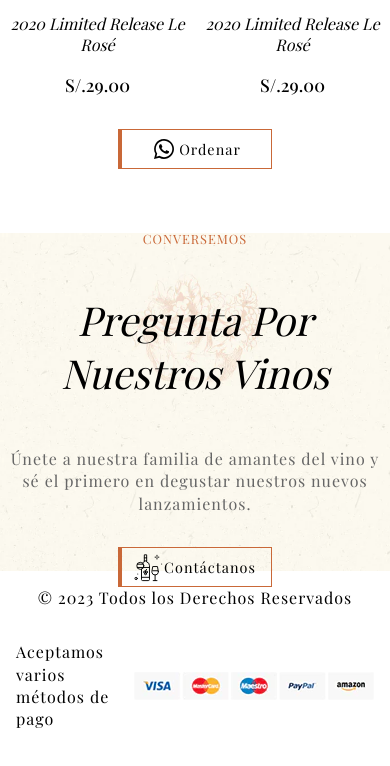
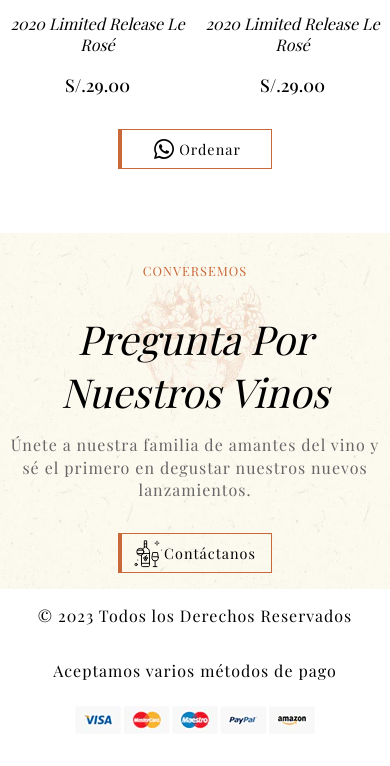
Before and after one commit to Thecoderdiego/landing-page-vinos, a plain HTML site: page index.html in a window 390 px wide. Shown: the part 1087-1853 px from the top of the page. Drawn offline with nearby package versions, Linux system fonts and the light colour scheme; a web font is replaced by a local one.

Commit message:
Solucion paddings en section de suscribe y footer

```diff
--- a/sass/_footer.scss
+++ b/sass/_footer.scss
@@ -25,7 +25,13 @@
     &__payment {
         @include mixins.dflex(flex, center, center);
         gap: .5rem;
-        padding: 0 1rem;
+        padding: 0 1rem 2rem;
+
+        @media screen and (max-width: 650px) {
+            @include mixins.dflex(flex, center, center);
+            flex-direction: column;
+        }
+
     }
 
     &__title {
@@ -33,5 +39,6 @@
         font-weight: 400;
         letter-spacing: 1px;
         line-height: 1.4rem;
+        text-align: center;
     }
 }
--- a/sass/_suscribe.scss
+++ b/sass/_suscribe.scss
@@ -7,11 +7,12 @@
     background-size: cover;
     background-repeat: no-repeat;
     background-position: center;
-    height: 40vh;
+
     margin: 0 auto;
     max-width: 1400px;
     @include mixins.dflex(flex,center,center);
     flex-direction: column;
+    padding: 1rem 0;
 
     &__subtitle {
         letter-spacing: 1px;
@@ -19,6 +20,7 @@
         font-size: .8rem;
         text-transform: uppercase;
         font-family: fonts.$font-primary;
+        margin-bottom: 0;
     }
 
     &__title {
@@ -28,6 +30,7 @@
         font-size: 2.5rem;
         padding-bottom: 0;
         text-align: center;
+        margin-bottom: 0;
     }
 
     &__description {
```
Also changed, not shown: css/main.css.
